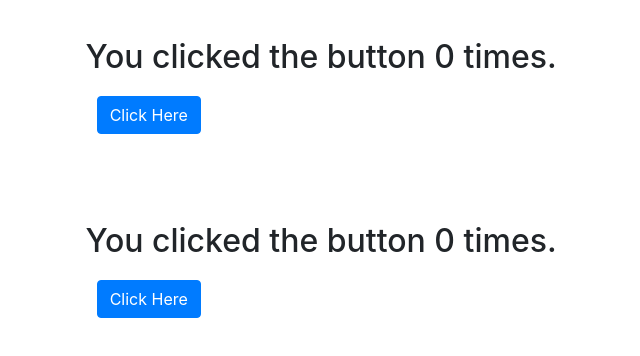
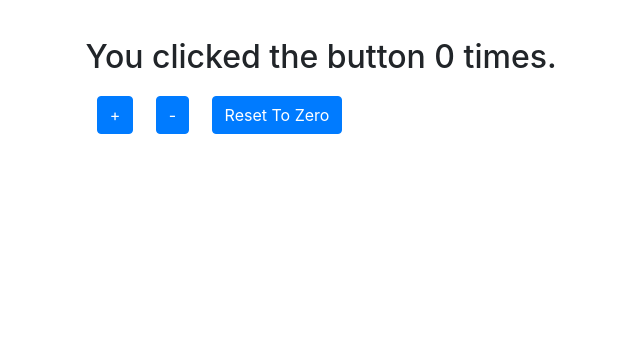
Before and after one commit to PrestonElliott/React-Hooks, a React (Create React App) app in the folder react-hooks/: page / in a window 1280 px wide. Shown: the top 356 px of the page, without its empty margins (273-913 px from the left). Built offline with nearby package versions, Linux system fonts and the light colour scheme.

Commit message:
created count with useReducer

```diff
--- a/react-hooks/src/App.js
+++ b/react-hooks/src/App.js
@@ -6,8 +6,10 @@ import './App.css';
 // import RefactoredHookForm from './Components/Forms/refactoredHookForm'
 // import AbstractHookForm from './Components/Forms/abstractHookForm'
 
-import ClassCounter from './Components/Counters/classCounter'
-import HookCounter from './Components/Counters/hookCounter'
+// import ClassCounter from './Components/Counters/classCounter'
+// import HookCounter from './Components/Counters/hookCounter'
+import HookReducerCounter from './Components/Counters/hookCounterWithReducer'
+
 
 import 'bootstrap/dist/css/bootstrap.min.css';
 
@@ -15,8 +17,9 @@ function App() {
 	return (
 		<Fragment>
 			<div>
-				<ClassCounter />
-				<HookCounter/>
+				<HookReducerCounter/>
+				{/* <ClassCounter/>
+				<HookCounter/> */}
 				{/* <ClassForm/>
 				<HookForm/>
 				<RefactoredHookForm/>
--- /dev/null
+++ b/react-hooks/src/Components/Counters/hookCounterWithReducer.jsx
@@ -0,0 +1,58 @@
+import React, { useEffect, useReducer } from 'react'
+import { Button } from 'react-bootstrap'
+
+export default function Counter() {
+
+	const [count, dispatch] = useReducer((state, action) => {
+        switch(action) {
+            case "INCREASE": {
+                return state + 1
+            }
+            case "DECREASE": {
+                return state - 1
+            }
+            case "RESET": {
+                return state = 0
+            }
+            default:
+                return state
+        }
+    }, 0)
+	useBrowserTabEffect(count)
+
+    return (
+        <div className="counter">
+            <h2 className="counter-header">
+				You clicked the button {count} times.
+			</h2>
+
+			<Button
+				className="counter-button"
+				onClick={() => dispatch('INCREASE')}
+			>
+                +
+            </Button>
+
+            <Button
+				className="counter-button"
+				onClick={() => dispatch("DECREASE")}
+			>
+                -
+            </Button>
+
+            <Button
+				className="counter-button"
+				onClick={() => dispatch("RESET")}
+			>
+                Reset To Zero
+            </Button>
+        </div>
+    )
+}
+
+// REFACTORED INTO CUSTOM EFFECT HOOK - useBrowserTabEffect
+function useBrowserTabEffect(count) {
+	useEffect(() => {
+		document.title = `Count: ${count}`
+	}, [count])
+}
```
Also changed, not shown: react-hooks/src/Components/ToDos/toDoHooks.jsx (added, +18 -0 lines).
